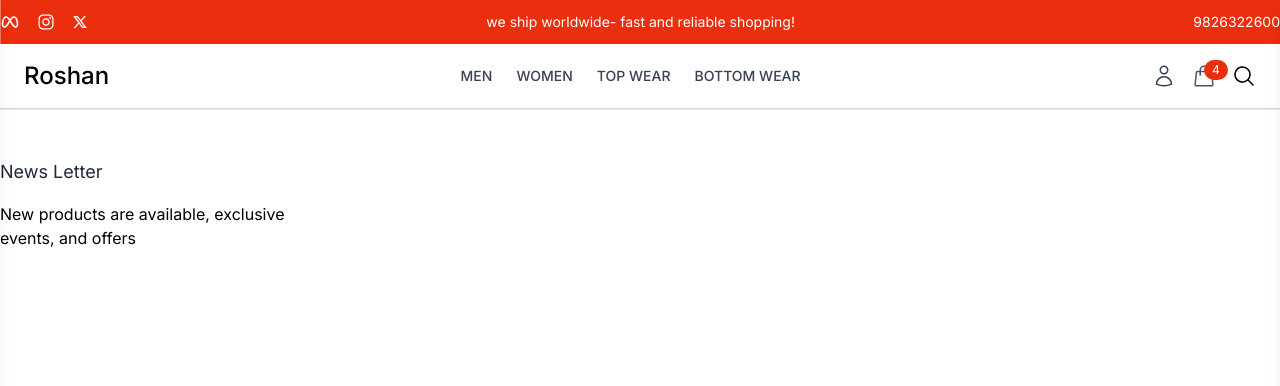
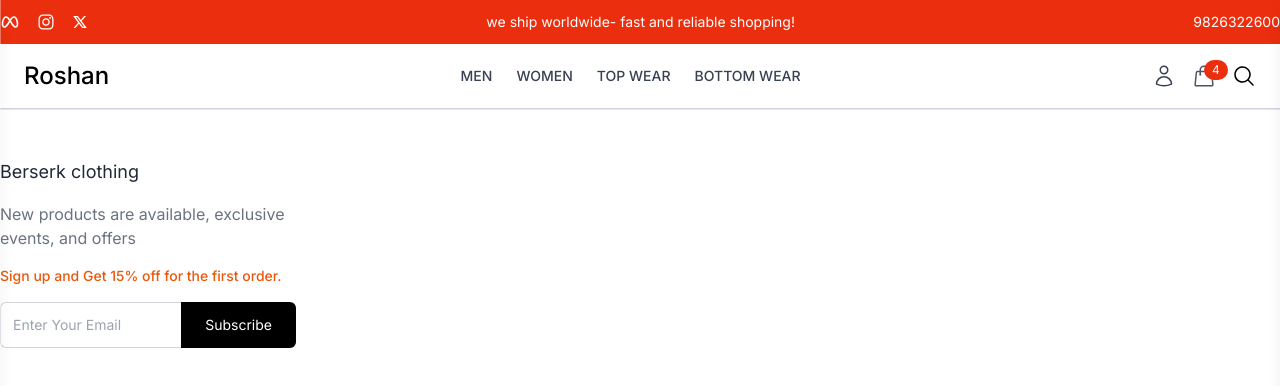
Before and after one commit to Roshan-khatri2063/clothing-ecom-store, a React (Vite) app in the folder frontend/: page / in a window 1280 px wide. Shown: the top 386 px of the page. Built offline with nearby package versions, Linux system fonts and the light colour scheme.

Commit message:
Added subscribe form ( footer )

```diff
--- a/frontend/src/components/common/Footer.jsx
+++ b/frontend/src/components/common/Footer.jsx
@@ -2,10 +2,29 @@ const Footer = () => {
     return <footer className="border-t py-12">
         <div className="container mx-auto grid grid-cols-1 md:grid-cols-4 gap-8 px-4 lg:px-0">
             <div>
-                <h3 className="text-lg text-gray-800 mb-4">News Letter</h3>
-                <p >
+                <h3 className="text-lg text-gray-800 mb-4">Berserk clothing</h3>
+                <p className=" text-gray-500 mb-4">
                     New products are available, exclusive events, and offers
                 </p>
+
+                <p className="font-medium text-sm text-orange-600 mb-4">
+                    Sign up and Get 15% off for the first order.
+                </p>
+
+                {/* NewsLetter Form */}
+
+                <form className="flex">
+                    <input type="email"
+                    placeholder="Enter Your Email"
+                    className="p-3 w-full text-sm border-t border-l border-b border-gray-300 rounded-l-md focus:outline-none focus:ring-2 focus:ring-gray-500 transition-all" required
+
+                    />
+                    <button type="submit" className="bg-black text-white px-6 py-3 text-sm rounded-r-md hover:bg-gray-800 transition-all">
+                        Subscribe
+                    </button>
+
+                </form>
+
             </div>
         </div>
     </footer>
```
